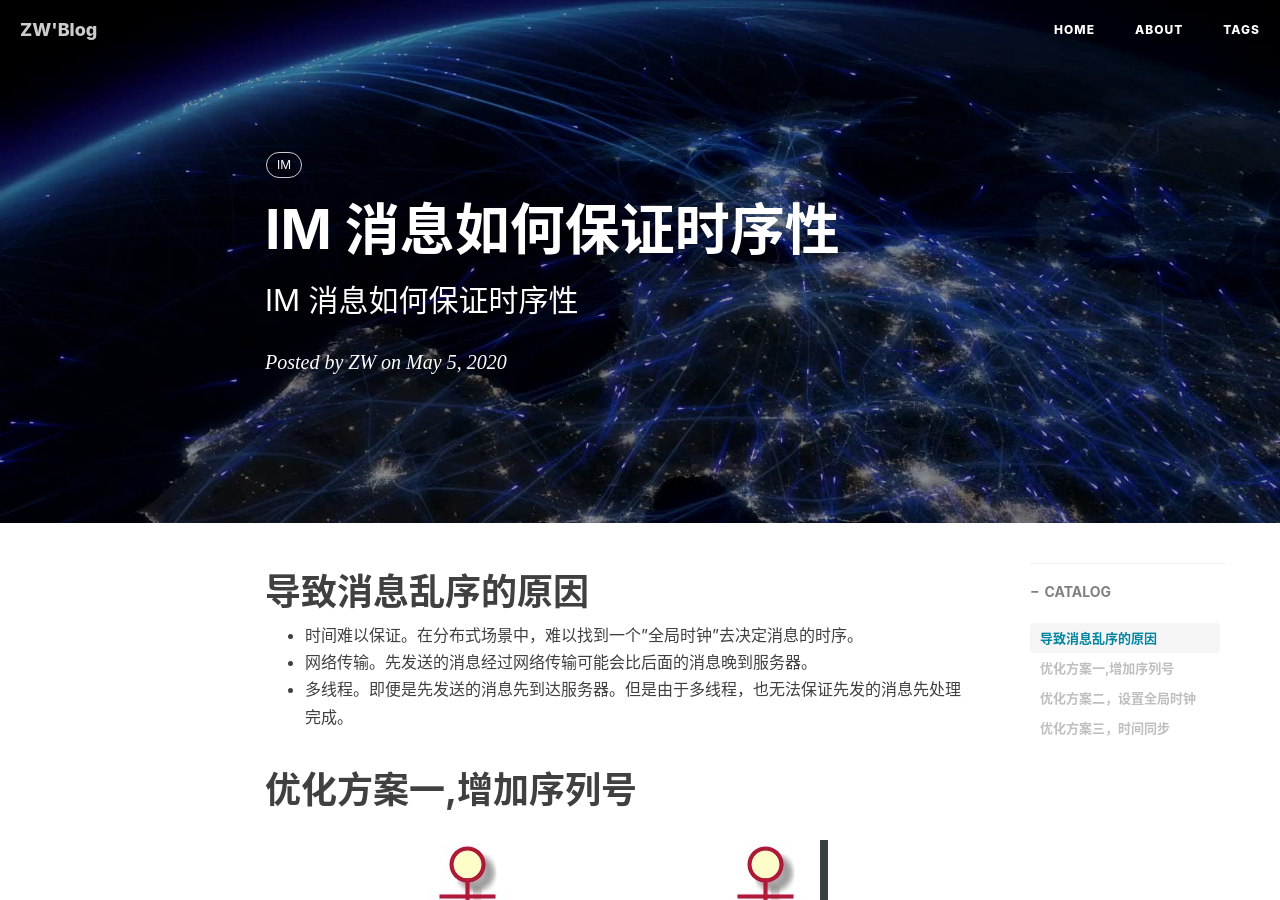
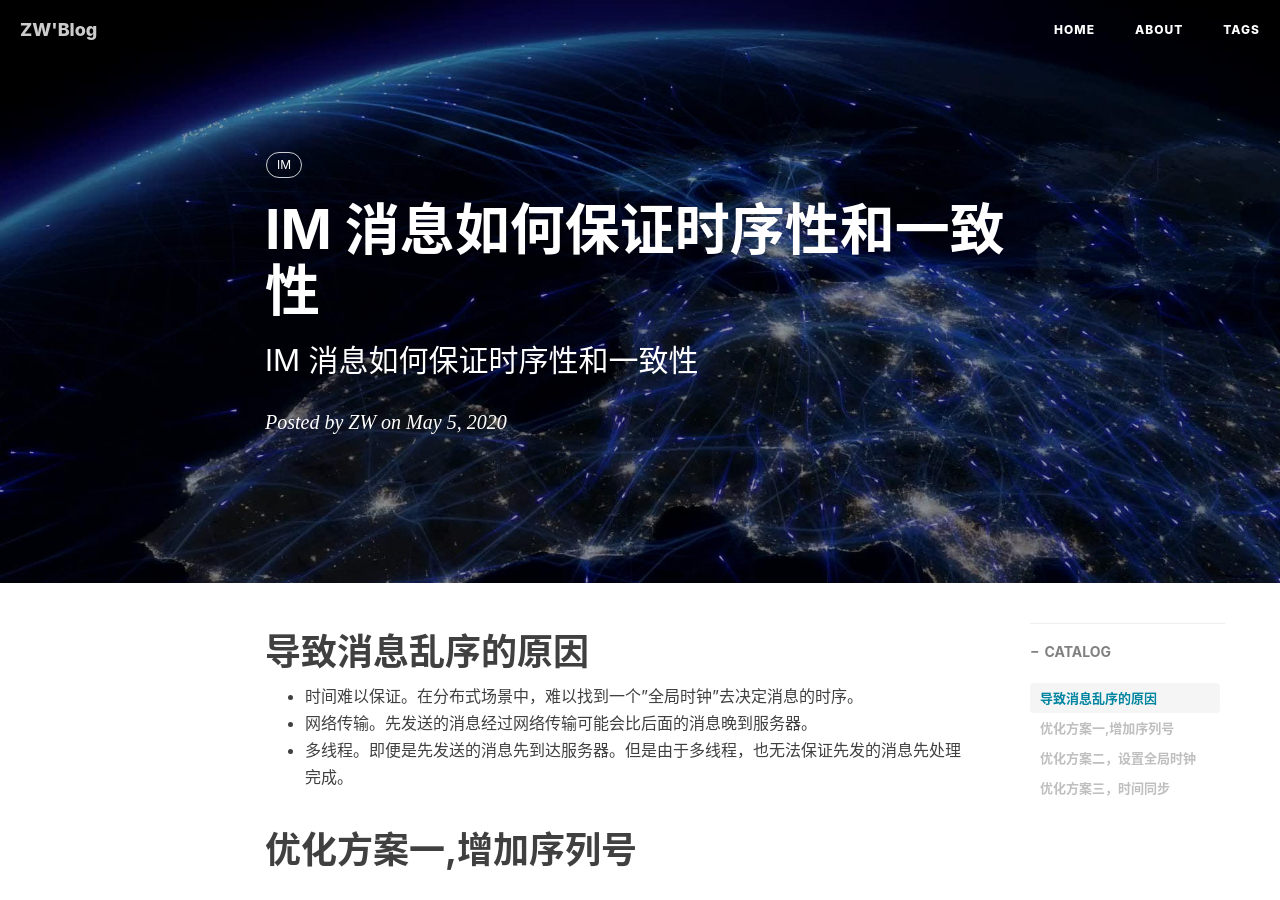
Before and after one commit to GitZW/gitzw.github.io, a Jekyll site: the page built from _posts/2020-05-05- IM消息如何保证时序性一致性.md, in a window 1280 px wide and 900 px high. Built offline with Jekyll 4.4.1, drawn with Linux system fonts in a browser that asks for light colours; nearby versions of some CDN libraries; comment, search, counter and statistics services are not loaded.

Commit message:
IM消息时序性

```diff
--- a/_posts/2020-05-05- IM消息如何保证时序性.md
+++ b/_posts/2020-05-05- IM消息如何保证时序性一致性.md
@@ -1,7 +1,7 @@
 ---
 layout:     post
-title:      IM 消息如何保证时序性
-subtitle:   IM 消息如何保证时序性
+title:      IM 消息如何保证时序性和一致性
+subtitle:   IM 消息如何保证时序性和一致性
 date:       2020-05-05
 author:     ZW
 header-img: img/post-bg-os-metro.jpg
```
